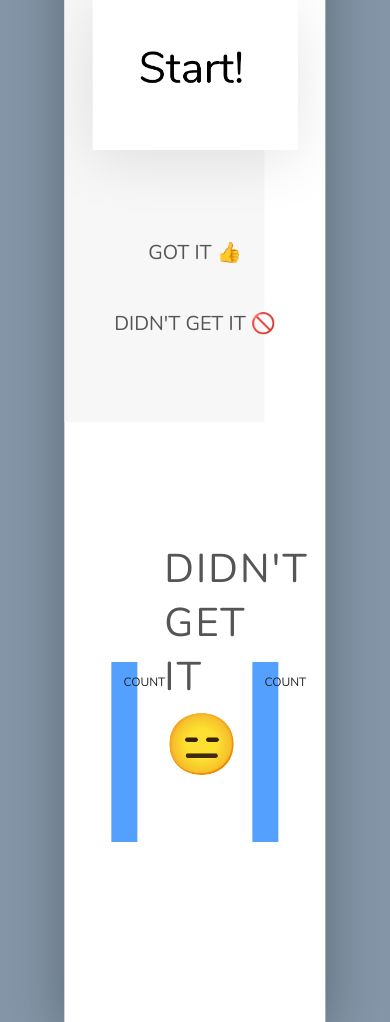
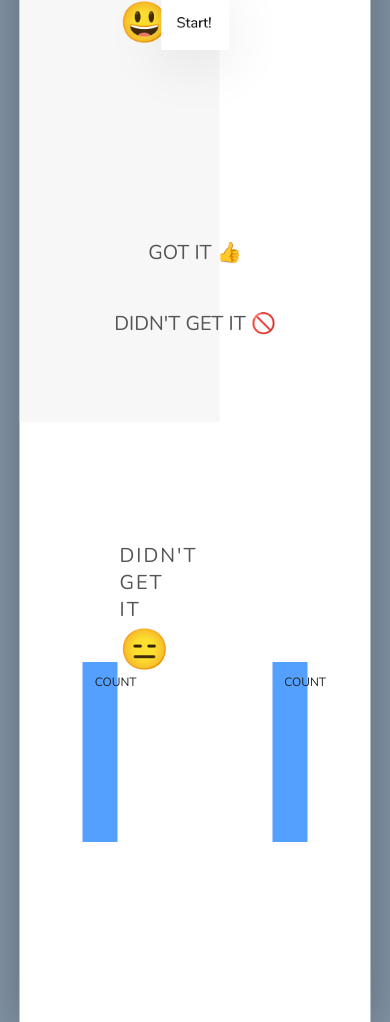
Before and after one commit to jayfiled/HiraganaFlash, a plain HTML site: page index.html in a window 390 px wide. Drawn offline with nearby package versions, Linux system fonts and the light colour scheme.

Commit message:
make slightly more responsive

```diff
--- a/app.js
+++ b/app.js
@@ -9,6 +9,9 @@ let startCard = document.querySelector('.card');
 
 // Game start - click the start icon to begin
 startCard.addEventListener('click', function() {
+    /* uncomment below to make the game go full screen when started
+    htmlFull = document.querySelector('html');
+    htmlFull.webkitRequestFullscreen(); Chrome, Safari and Opera only  */
     startCard.src = 'hiragana-0.png';
 })
 
--- a/style.css
+++ b/style.css
@@ -39,15 +39,17 @@ body {
     overflow: hidden;
 }
 
-@media (max-width: 900px) {
-  width: 95%;
+@media (max-width: 1000px) {
+  .wrapper {
+  width: 90%;
   position: absolute;
-  top: 50%;
+  /* top: 50%; */
   left: 50%;
   transform: translate(-50%, -50%);
   background-color: #ffffff;
   box-shadow: 0px 10px 50px rgba(0, 0, 0, 0.3);
   overflow: hidden;
+  }
 }
 
 .left-panel {
@@ -176,7 +178,7 @@ i {
     transition: margin 0.3s;
 }
 
-.btn-new { top: 45px;}
+.btn-new { top: 70px;}
 .btn-shuffle { top: 403px;}
 .btn-good { top: 417px; }
 .btn-good-grey {top: 417px; color: grey; text-decoration: line-through;}
@@ -191,6 +193,37 @@ i {
     transform: translateX(-50%);
     height: 150px;
     box-shadow: 0px 10px 60px rgba(0, 0, 0, 0.10);
+}
+
+@media (max-width: 820px){
+  .card {
+    position: absolute;
+    left: 50%;
+    top: 178px;
+    transform: translateX(-50%);
+    height: 100px;
+    box-shadow: 0px 10px 60px rgba(0, 0, 0, 0.10);
+  }
+  .player-name {
+    font-size: 30px;
+  }
+}
+
+@media (max-width: 500px) {
+  .card {
+    position: absolute;
+    left: 50%;
+    top: 178px;
+    transform: translateX(-50%);
+    height: 50px;
+    box-shadow: 0px 10px 60px rgba(0, 0, 0, 0.10);
+  }
+  .player-name {
+    font-size: 20px;
+  }
+  .smile {
+    font-size: 20px;
+  }
 }
 
 .card-move {
@@ -209,7 +242,7 @@ i {
 }
 
 .smile {
-  font-size: 60px;
+  font-size: 40px;
 }
 
 .emoticon {
```
Also changed, not shown: index.html (+1 -1 lines).
